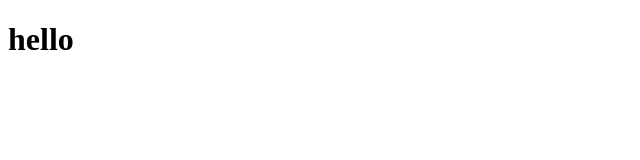
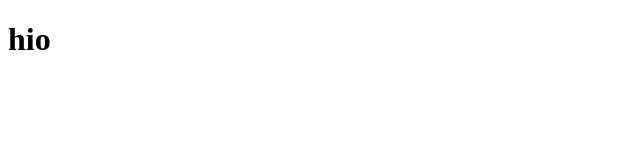
Before and after one commit to junysgr/Ttt, a plain HTML site: page index.html in a window 1280 px wide. Shown: the full height of the page, 0-640 px from the left. Drawn offline with Linux system fonts and the light colour scheme.

Commit message:
Update index.html

```diff
--- a/index.html
+++ b/index.html
@@ -6,6 +6,6 @@
 		<title>Document</title>
 	</head>
 	<body>
-		<h1>hello</h1>
+		<h1>hio</h1>
 	</body>
 </html>
```
